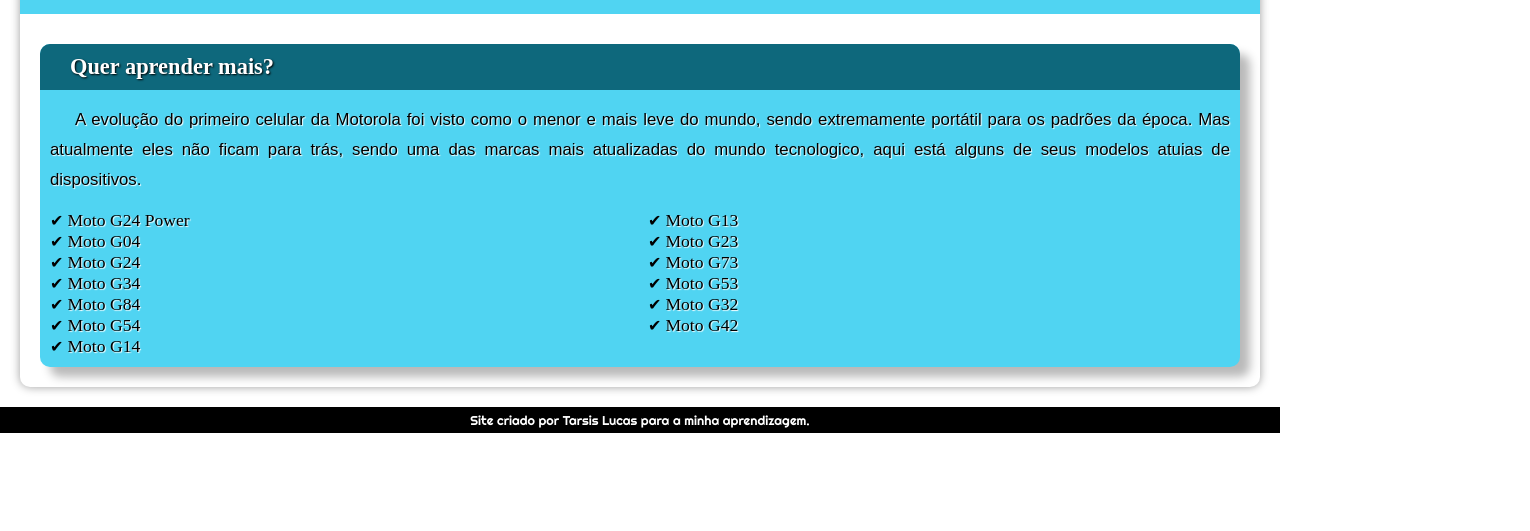
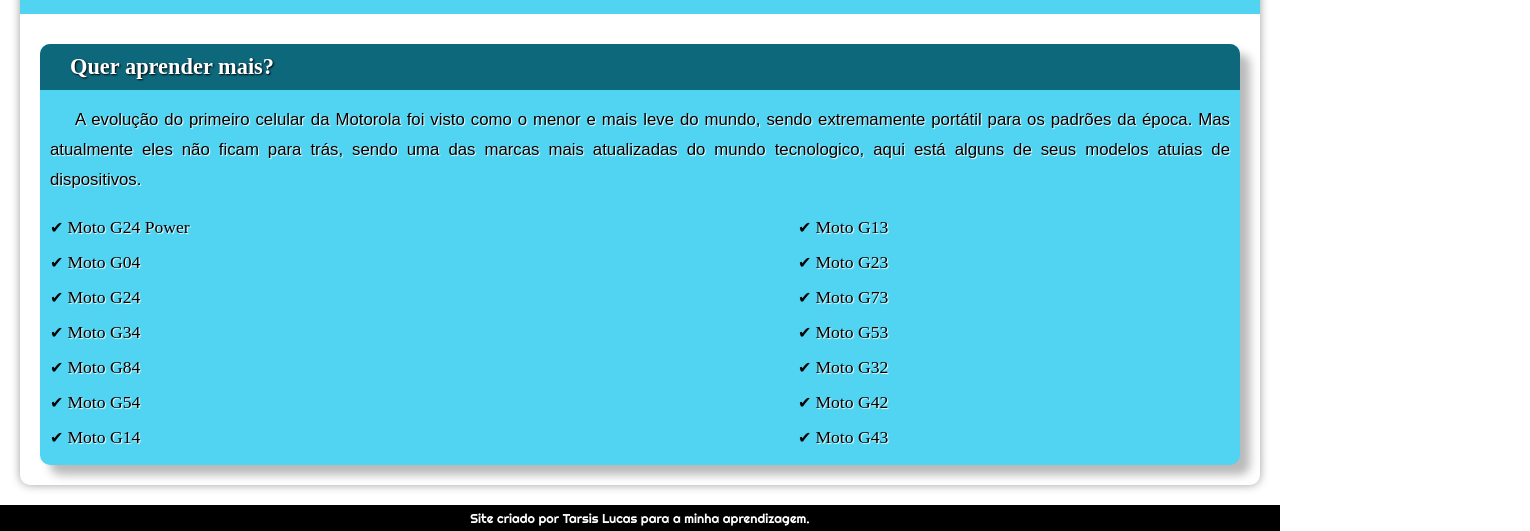
Before and after one commit to TarsisLucasDaniel/projeto001, a plain HTML site: page index.html in a window 1280 px wide. Shown: the part 2912-3443 px from the top of the page, 1530 px wide, since content can reach past the window. Before the commit the page ends 3345 px from the top, so only its background shows below. Drawn offline with Linux system fonts and the light colour scheme; a web font is replaced by a local one.

Commit message:
novas configurações

```diff
--- a/estilo-pagina-1.css
+++ b/estilo-pagina-1.css
@@ -11,7 +11,6 @@
     --cor3:#202359;
     --cor4:#322073;
     --cor5:#42208C;
-
     --fonte-padrao:arial, helvetica, sans-serif;
     --fonte-destaque:"Righteous", sans-serif;
     --fonte-titulo:"Bona Nova SC", serif;
@@ -111,7 +110,6 @@ main img.pequena{
     max-width: 350px;
     display: block;
     margin: auto;
-
 }
 
 main p{
@@ -197,6 +195,7 @@ aside > ul{
     list-style-position: inside;
     list-style-type: '\2714';
     columns: 2;
+    margin-right: -300px;
 }
 
 aside > h3{
@@ -217,6 +216,7 @@ abbr{
     font-weight:normal;
     text-shadow: 1px 1px 2px rgba(0, 0, 0, 0.603);
     text-shadow: 1px 1px 1px rgb(255, 255, 255);
+    line-height: 35px;
 }
 
 abbr:hover{
--- a/index.html
+++ b/index.html
@@ -76,6 +76,7 @@
                <li> <abbr title="(2022)">Moto G53</abbr></li>
                <li> <abbr title="(2022)">Moto G32</abbr></li>
                <li> <abbr title="(2022)">Moto G42 </abbr></li>
+               <li> <abbr title="(2022)">Moto G43 </abbr></li>
                     </ul>
     </article>
     </main>
```
